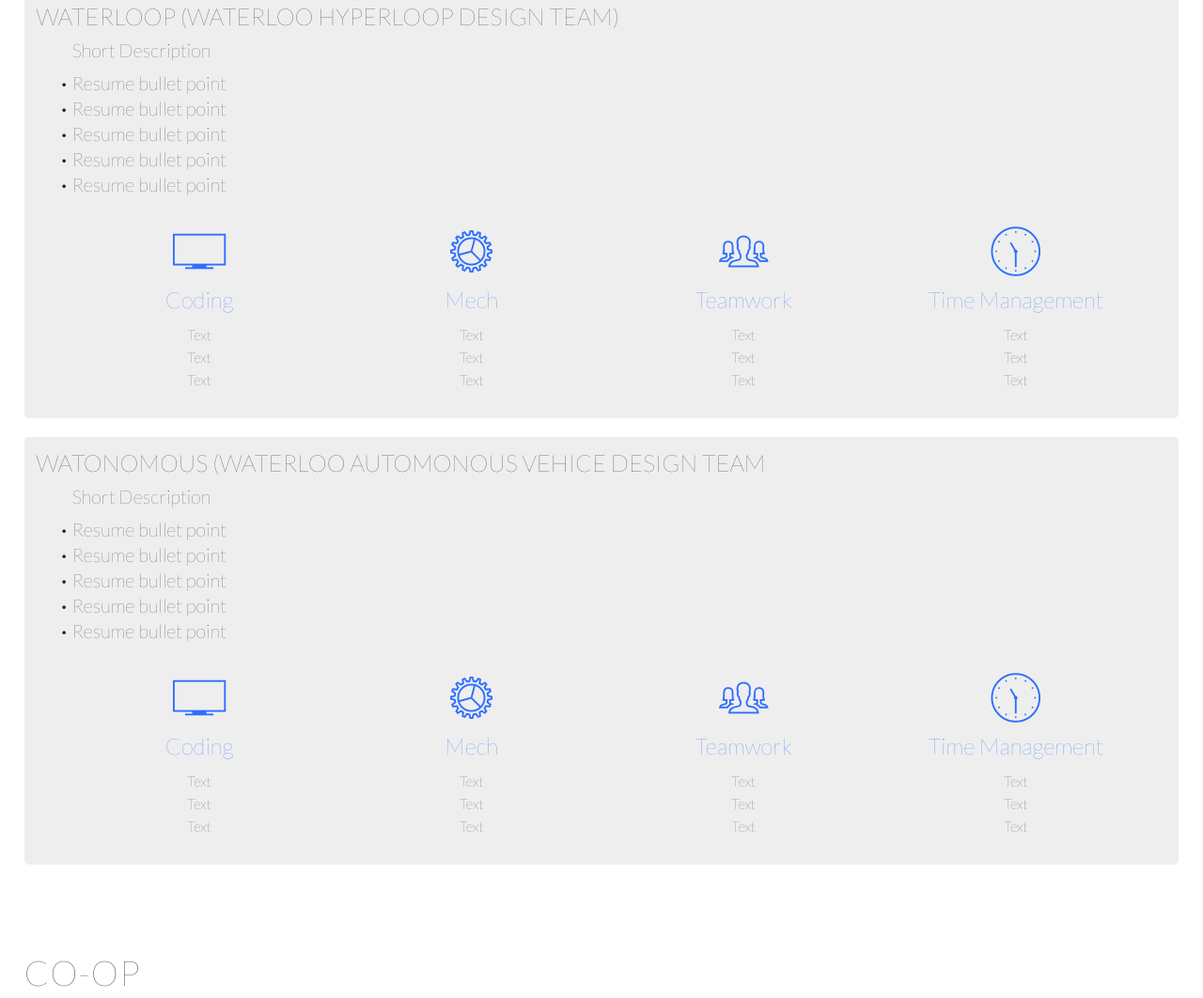
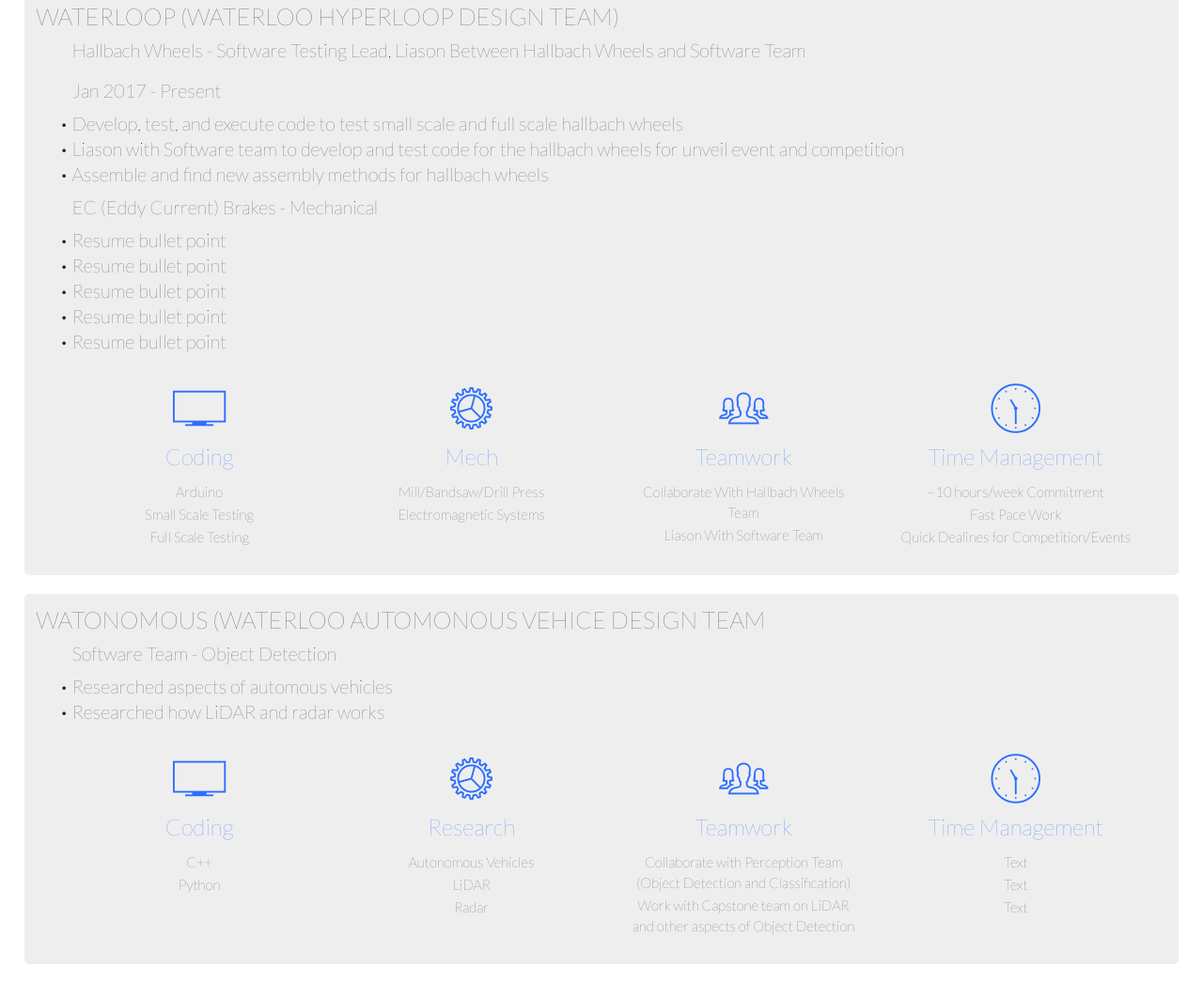
Before and after one commit to Nicole-K-R/Nicole-K-R.github.io, a plain HTML site: page projects.html in a window 1280 px wide. Shown: the part 1009-2071 px from the top of the page at 94% size. Drawn offline with nearby package versions, Linux system fonts and the light colour scheme; files whose address does not match are found by name.

Commit message:
Added content for Waterloop and Watonomous

```diff
--- a/projects.html
+++ b/projects.html
@@ -37,7 +37,16 @@
             <section class="project" id="Waterloop">
                 <h3>Waterloop (Waterloo Hyperloop Design Team)</h3>
                 <div class="row skills-text">
-                    <p>Short Description</p>
+                    <p>Hallbach Wheels - Software Testing Lead, Liason Between Hallbach Wheels and Software Team</p>
+                    <p>Jan 2017 - Present</p>
+                    <ul class="skills-resume">
+                        <li><p>Develop, test, and execute code to test small scale and full scale hallbach wheels</p></li>
+                        <li><p>Liason with Software team to develop and test code for the hallbach wheels for unveil event and competition</p></li>
+                        <li><p>Assemble and find new assembly methods for hallbach wheels</p></li>
+                    </ul>
+                </div>
+                <div class="row skills-text">
+                    <p>EC (Eddy Current) Brakes - Mechanical</p>
                     <ul class="skills-resume">
                         <li><p>Resume bullet point</p></li>
                         <li><p>Resume bullet point</p></li>
@@ -49,27 +58,25 @@
                 <div class="row skills-icon">
                     <div class="col span-1-of-4 box">
                         <i class="ion-ios-monitor-outline icon-big"><p>Coding</p></i>
-                        <p>Text</p>
-                        <p>Text</p>
-                        <p>Text</p>
+                        <p>Arduino</p>
+                        <p>Small Scale Testing</p>
+                        <p>Full Scale Testing</p>
                     </div>
                     <div class="col span-1-of-4 box">
                         <i class="ion-ios-cog-outline icon-big"><p>Mech</p></i>
-                        <p>Text</p>
-                        <p>Text</p>
-                        <p>Text</p>
+                        <p>Mill/Bandsaw/Drill Press</p>
+                        <p>Electromagnetic Systems</p>
                     </div>
                     <div class="col span-1-of-4 box">
                         <i class="ion-ios-people-outline icon-big"><p>Teamwork</p></i>
-                        <p>Text</p>
-                        <p>Text</p>
-                        <p>Text</p>
+                        <p>Collaborate With Hallbach Wheels Team</p>
+                        <p>Liason With Software Team</p>
                     </div>
                     <div class="col span-1-of-4 box">
                         <i class="ion-ios-time-outline icon-big"><p>Time Management</p></i>
-                        <p>Text</p>
-                        <p>Text</p>
-                        <p>Text</p>
+                        <p>~10 hours/week Commitment</p>
+                        <p>Fast Pace Work</p>
+                        <p>Quick Dealines for Competition/Events</p>
                     </div>
                 </div>
             </section>
@@ -77,33 +84,28 @@
             <section class="project section-design-teams" id="Watonomous">
                 <h3>WATonomous (Waterloo Automonous Vehice Design Team</h3>
                 <div class="row skills-text">
-                    <p>Short Description</p>
+                    <p>Software Team - Object Detection</p>
                     <ul class="skills-resume">
-                        <li><p>Resume bullet point</p></li>
-                        <li><p>Resume bullet point</p></li>
-                        <li><p>Resume bullet point</p></li>
-                        <li><p>Resume bullet point</p></li>
-                        <li><p>Resume bullet point</p></li>
+                        <li><p>Researched aspects of automous vehicles</p></li>
+                        <li><p>Researched how LiDAR and radar works</p></li>
                     </ul>
                 </div>
                 <div class="row skills-icon">
                     <div class="col span-1-of-4 box">
                         <i class="ion-ios-monitor-outline icon-big"><p>Coding</p></i>
-                        <p>Text</p>
-                        <p>Text</p>
-                        <p>Text</p>
+                        <p>C++</p>
+                        <p>Python</p>
                     </div>
                     <div class="col span-1-of-4 box">
-                        <i class="ion-ios-cog-outline icon-big"><p>Mech</p></i>
-                        <p>Text</p>
-                        <p>Text</p>
-                        <p>Text</p>
+                        <i class="ion-ios-cog-outline icon-big"><p>Research</p></i>
+                        <p>Autonomous Vehicles</p>
+                        <p>LiDAR</p>
+                        <p>Radar</p>
                     </div>
                     <div class="col span-1-of-4 box">
                         <i class="ion-ios-people-outline icon-big"><p>Teamwork</p></i>
-                        <p>Text</p>
-                        <p>Text</p>
-                        <p>Text</p>
+                        <p>Collaborate with Perception Team (Object Detection and Classification)</p>
+                        <p>Work with Capstone team on LiDAR and other aspects of Object Detection</p>
                     </div>
                     <div class="col span-1-of-4 box">
                         <i class="ion-ios-time-outline icon-big"><p>Time Management</p></i>
@@ -247,6 +249,46 @@
                 <h3>App - iOS</h3>
                 <div class="row skills-text">
                     <p>Short Description</p>
+                    <ul class="skills-resume">
+                        <li><p>Resume bullet point</p></li>
+                        <li><p>Resume bullet point</p></li>
+                        <li><p>Resume bullet point</p></li>
+                        <li><p>Resume bullet point</p></li>
+                        <li><p>Resume bullet point</p></li>
+                    </ul>
+                </div>
+                <div class="row skills-icon">
+                    <div class="col span-1-of-4 box">
+                        <i class="ion-ios-monitor-outline icon-big"><p>Coding</p></i>
+                        <p>Text</p>
+                        <p>Text</p>
+                        <p>Text</p>
+                    </div>
+                    <div class="col span-1-of-4 box">
+                        <i class="ion-ios-cog-outline icon-big"><p>Mech</p></i>
+                        <p>Text</p>
+                        <p>Text</p>
+                        <p>Text</p>
+                    </div>
+                    <div class="col span-1-of-4 box">
+                        <i class="ion-ios-people-outline icon-big"><p>Teamwork</p></i>
+                        <p>Text</p>
+                        <p>Text</p>
+                        <p>Text</p>
+                    </div>
+                    <div class="col span-1-of-4 box">
+                        <i class="ion-ios-time-outline icon-big"><p>Time Management</p></i>
+                        <p>Text</p>
+                        <p>Text</p>
+                        <p>Text</p>
+                    </div>
+                </div>
+            </section>
+
+            <section class="project" id="Website">
+                <h3>Wearhacks 2017</h3>
+                <div class="row skills-text">
+                    <p>VR/AR Personal Assistant Prototype</p>
                     <ul class="skills-resume">
                         <li><p>Resume bullet point</p></li>
                         <li><p>Resume bullet point</p></li>
```
